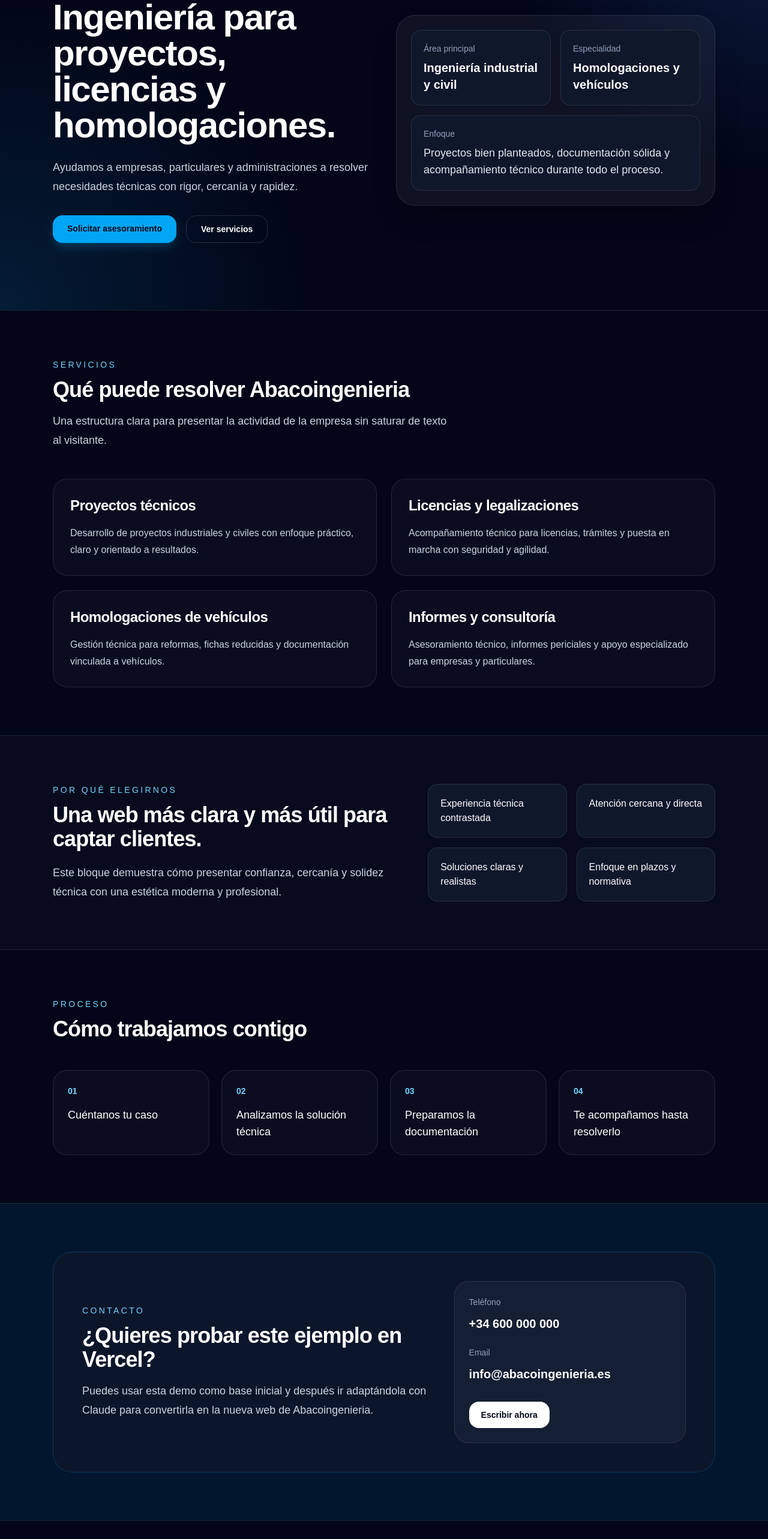
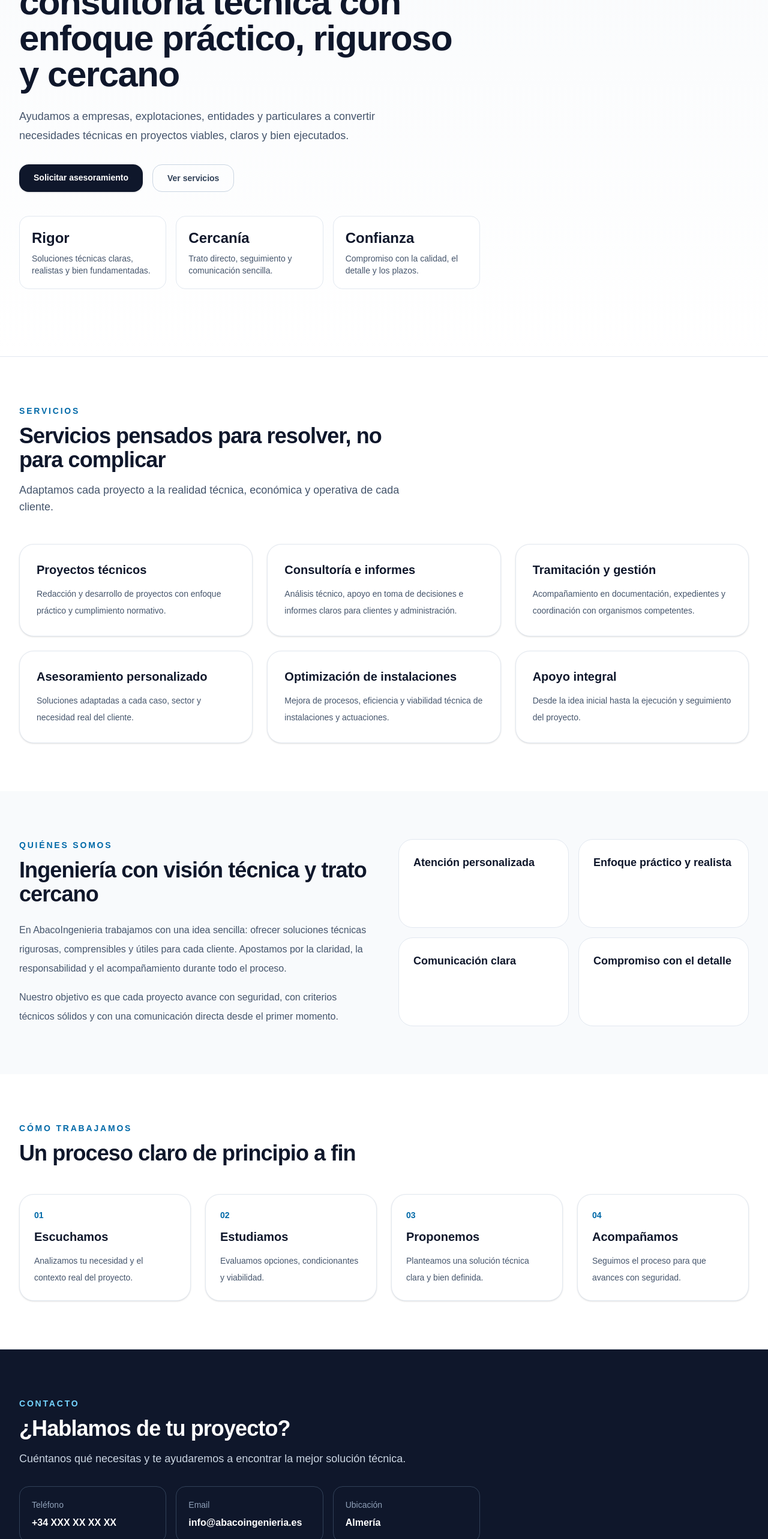
Before and after one commit to ermachomen/abaco-web, a Next.js app: page / in a window 1280 px wide. Shown: the part 234-2800 px from the top of the page at 60% size. Built offline with nearby package versions, Linux system fonts and the light colour scheme.

Commit message:
Mejora diseño home

```diff
--- a/app/page.tsx
+++ b/app/page.tsx
@@ -1,103 +1,56 @@
-export default function AbacoIngenieriaDemo() {
-  const services = [
-    {
-      title: "Proyectos técnicos",
-      description:
-        "Desarrollo de proyectos industriales y civiles con enfoque práctico, claro y orientado a resultados.",
-    },
-    {
-      title: "Licencias y legalizaciones",
-      description:
-        "Acompañamiento técnico para licencias, trámites y puesta en marcha con seguridad y agilidad.",
-    },
-    {
-      title: "Homologaciones de vehículos",
-      description:
-        "Gestión técnica para reformas, fichas reducidas y documentación vinculada a vehículos.",
-    },
-    {
-      title: "Informes y consultoría",
-      description:
-        "Asesoramiento técnico, informes periciales y apoyo especializado para empresas y particulares.",
-    },
-  ];
+export default function Home() {
+  return (
+    <main className="min-h-screen bg-white text-slate-900">
+      <section className="border-b border-slate-200 bg-gradient-to-b from-slate-50 to-white">
+        <div className="mx-auto max-w-7xl px-6 py-20 lg:px-8 lg:py-28">
+          <div className="max-w-3xl">
+            <p className="mb-4 text-sm font-semibold uppercase tracking-[0.2em] text-sky-700">
+              AbacoIngenieria · Almería
+            </p>
 
-  const strengths = [
-    "Experiencia técnica contrastada",
-    "Atención cercana y directa",
-    "Soluciones claras y realistas",
-    "Enfoque en plazos y normativa",
-  ];
+            <h1 className="text-4xl font-bold tracking-tight text-slate-900 sm:text-5xl lg:text-6xl">
+              Soluciones de ingeniería y consultoría técnica con enfoque
+              práctico, riguroso y cercano
+            </h1>
 
-  const steps = [
-    "Cuéntanos tu caso",
-    "Analizamos la solución técnica",
-    "Preparamos la documentación",
-    "Te acompañamos hasta resolverlo",
-  ];
+            <p className="mt-6 max-w-2xl text-lg leading-8 text-slate-600">
+              Ayudamos a empresas, explotaciones, entidades y particulares a
+              convertir necesidades técnicas en proyectos viables, claros y bien
+              ejecutados.
+            </p>
 
-  return (
-    <div className="min-h-screen bg-slate-950 text-white">
-      <header className="sticky top-0 z-20 border-b border-white/10 bg-slate-950/85 backdrop-blur">
-        <div className="mx-auto flex max-w-6xl items-center justify-between px-6 py-4">
-          <div>
-            <p className="text-2xl font-semibold tracking-tight">abacoingenieria</p>
-            <p className="text-sm text-slate-400">Ingeniería técnica en Almería</p>
-          </div>
-          <nav className="hidden gap-8 text-sm md:flex">
-            <a href="#servicios" className="text-slate-300 transition hover:text-white">Servicios</a>
-            <a href="#porque" className="text-slate-300 transition hover:text-white">Por qué elegirnos</a>
-            <a href="#proceso" className="text-slate-300 transition hover:text-white">Proceso</a>
-            <a href="#contacto" className="text-slate-300 transition hover:text-white">Contacto</a>
-          </nav>
-        </div>
-      </header>
-
-      <main>
-        <section className="relative overflow-hidden border-b border-white/10">
-          <div className="absolute inset-0 bg-[radial-gradient(circle_at_top_right,rgba(59,130,246,0.18),transparent_30%),radial-gradient(circle_at_bottom_left,rgba(14,165,233,0.14),transparent_35%)]" />
-          <div className="relative mx-auto grid max-w-6xl gap-10 px-6 py-20 md:grid-cols-2 md:items-center md:py-28">
-            <div>
-              <p className="mb-4 text-sm font-medium uppercase tracking-[0.24em] text-sky-300">
-                Soluciones técnicas claras y fiables
-              </p>
-              <h1 className="max-w-xl text-4xl font-semibold tracking-tight text-white md:text-6xl">
-                Ingeniería para proyectos, licencias y homologaciones.
-              </h1>
-              <p className="mt-6 max-w-xl text-lg leading-8 text-slate-300">
-                Ayudamos a empresas, particulares y administraciones a resolver necesidades técnicas con rigor,
-                cercanía y rapidez.
-              </p>
             <div className="mt-8 flex flex-wrap gap-4">
               <a
                 href="#contacto"
-                  className="rounded-2xl bg-sky-500 px-6 py-3 text-sm font-semibold text-slate-950 shadow-lg shadow-sky-500/20 transition hover:-translate-y-0.5 hover:bg-sky-400"
+                className="rounded-2xl bg-slate-900 px-6 py-3 text-sm font-semibold text-white shadow-sm transition hover:bg-slate-800"
               >
                 Solicitar asesoramiento
               </a>
               <a
                 href="#servicios"
-                  className="rounded-2xl border border-white/15 px-6 py-3 text-sm font-semibold text-white transition hover:bg-white/5"
+                className="rounded-2xl border border-slate-300 px-6 py-3 text-sm font-semibold text-slate-700 transition hover:border-slate-400 hover:bg-slate-50"
               >
                 Ver servicios
               </a>
             </div>
+
+            <div className="mt-10 grid grid-cols-1 gap-4 sm:grid-cols-3">
+              <div className="rounded-2xl border border-slate-200 bg-white p-5">
+                <p className="text-2xl font-bold text-slate-900">Rigor</p>
+                <p className="mt-2 text-sm text-slate-600">
+                  Soluciones técnicas claras, realistas y bien fundamentadas.
+                </p>
               </div>
-
-            <div className="rounded-[2rem] border border-white/10 bg-white/5 p-6 shadow-2xl shadow-black/30">
-              <div className="grid gap-4 sm:grid-cols-2">
-                <div className="rounded-2xl border border-white/10 bg-slate-900 p-5">
-                  <p className="text-sm text-slate-400">Área principal</p>
-                  <p className="mt-2 text-xl font-semibold">Ingeniería industrial y civil</p>
+              <div className="rounded-2xl border border-slate-200 bg-white p-5">
+                <p className="text-2xl font-bold text-slate-900">Cercanía</p>
+                <p className="mt-2 text-sm text-slate-600">
+                  Trato directo, seguimiento y comunicación sencilla.
+                </p>
               </div>
-                <div className="rounded-2xl border border-white/10 bg-slate-900 p-5">
-                  <p className="text-sm text-slate-400">Especialidad</p>
-                  <p className="mt-2 text-xl font-semibold">Homologaciones y vehículos</p>
-                </div>
-                <div className="rounded-2xl border border-white/10 bg-slate-900 p-5 sm:col-span-2">
-                  <p className="text-sm text-slate-400">Enfoque</p>
-                  <p className="mt-2 text-lg leading-7 text-slate-200">
-                    Proyectos bien planteados, documentación sólida y acompañamiento técnico durante todo el proceso.
+              <div className="rounded-2xl border border-slate-200 bg-white p-5">
+                <p className="text-2xl font-bold text-slate-900">Confianza</p>
+                <p className="mt-2 text-sm text-slate-600">
+                  Compromiso con la calidad, el detalle y los plazos.
                 </p>
               </div>
             </div>
@@ -105,107 +58,176 @@
         </div>
       </section>
 
-        <section id="servicios" className="mx-auto max-w-6xl px-6 py-20">
+      <section id="servicios" className="mx-auto max-w-7xl px-6 py-20 lg:px-8">
         <div className="max-w-2xl">
-            <p className="text-sm font-medium uppercase tracking-[0.24em] text-sky-300">Servicios</p>
-            <h2 className="mt-3 text-3xl font-semibold tracking-tight md:text-4xl">
-              Qué puede resolver Abacoingenieria
+          <p className="text-sm font-semibold uppercase tracking-[0.2em] text-sky-700">
+            Servicios
+          </p>
+          <h2 className="mt-3 text-3xl font-bold tracking-tight text-slate-900 sm:text-4xl">
+            Servicios pensados para resolver, no para complicar
           </h2>
-            <p className="mt-4 text-lg leading-8 text-slate-300">
-              Una estructura clara para presentar la actividad de la empresa sin saturar de texto al visitante.
+          <p className="mt-4 text-lg text-slate-600">
+            Adaptamos cada proyecto a la realidad técnica, económica y operativa
+            de cada cliente.
           </p>
         </div>
 
-          <div className="mt-12 grid gap-6 md:grid-cols-2">
-            {services.map((service) => (
-              <article
+        <div className="mt-12 grid gap-6 md:grid-cols-2 xl:grid-cols-3">
+          {[
+            {
+              title: "Proyectos técnicos",
+              text: "Redacción y desarrollo de proyectos con enfoque práctico y cumplimiento normativo.",
+            },
+            {
+              title: "Consultoría e informes",
+              text: "Análisis técnico, apoyo en toma de decisiones e informes claros para clientes y administración.",
+            },
+            {
+              title: "Tramitación y gestión",
+              text: "Acompañamiento en documentación, expedientes y coordinación con organismos competentes.",
+            },
+            {
+              title: "Asesoramiento personalizado",
+              text: "Soluciones adaptadas a cada caso, sector y necesidad real del cliente.",
+            },
+            {
+              title: "Optimización de instalaciones",
+              text: "Mejora de procesos, eficiencia y viabilidad técnica de instalaciones y actuaciones.",
+            },
+            {
+              title: "Apoyo integral",
+              text: "Desde la idea inicial hasta la ejecución y seguimiento del proyecto.",
+            },
+          ].map((service) => (
+            <div
               key={service.title}
-                className="rounded-[1.5rem] border border-white/10 bg-white/[0.03] p-7 transition hover:-translate-y-1 hover:border-sky-400/40 hover:bg-white/[0.05]"
+              className="rounded-3xl border border-slate-200 bg-white p-7 shadow-sm transition hover:-translate-y-1 hover:shadow-md"
             >
-                <h3 className="text-2xl font-semibold tracking-tight">{service.title}</h3>
-                <p className="mt-4 leading-7 text-slate-300">{service.description}</p>
-              </article>
+              <h3 className="text-xl font-semibold text-slate-900">
+                {service.title}
+              </h3>
+              <p className="mt-3 text-sm leading-7 text-slate-600">
+                {service.text}
+              </p>
+            </div>
           ))}
         </div>
       </section>
 
-        <section id="porque" className="border-y border-white/10 bg-white/[0.02]">
-          <div className="mx-auto grid max-w-6xl gap-10 px-6 py-20 md:grid-cols-[1.1fr_0.9fr] md:items-center">
+      <section className="bg-slate-50">
+        <div className="mx-auto grid max-w-7xl gap-12 px-6 py-20 lg:grid-cols-2 lg:px-8">
           <div>
-              <p className="text-sm font-medium uppercase tracking-[0.24em] text-sky-300">Por qué elegirnos</p>
-              <h2 className="mt-3 text-3xl font-semibold tracking-tight md:text-4xl">
-                Una web más clara y más útil para captar clientes.
+            <p className="text-sm font-semibold uppercase tracking-[0.2em] text-sky-700">
+              Quiénes somos
+            </p>
+            <h2 className="mt-3 text-3xl font-bold tracking-tight text-slate-900 sm:text-4xl">
+              Ingeniería con visión técnica y trato cercano
             </h2>
-              <p className="mt-5 max-w-2xl text-lg leading-8 text-slate-300">
-                Este bloque demuestra cómo presentar confianza, cercanía y solidez técnica con una estética moderna y
-                profesional.
+            <p className="mt-6 text-base leading-8 text-slate-600">
+              En AbacoIngenieria trabajamos con una idea sencilla: ofrecer
+              soluciones técnicas rigurosas, comprensibles y útiles para cada
+              cliente. Apostamos por la claridad, la responsabilidad y el
+              acompañamiento durante todo el proceso.
+            </p>
+            <p className="mt-4 text-base leading-8 text-slate-600">
+              Nuestro objetivo es que cada proyecto avance con seguridad, con
+              criterios técnicos sólidos y con una comunicación directa desde el
+              primer momento.
             </p>
           </div>
+
           <div className="grid gap-4 sm:grid-cols-2">
-              {strengths.map((item) => (
-                <div key={item} className="rounded-2xl border border-white/10 bg-slate-900 p-5">
-                  <p className="text-base font-medium text-white">{item}</p>
+            {[
+              "Atención personalizada",
+              "Enfoque práctico y realista",
+              "Comunicación clara",
+              "Compromiso con el detalle",
+            ].map((item) => (
+              <div
+                key={item}
+                className="rounded-3xl border border-slate-200 bg-white p-6"
+              >
+                <p className="text-lg font-semibold text-slate-900">{item}</p>
               </div>
             ))}
           </div>
         </div>
       </section>
 
-        <section id="proceso" className="mx-auto max-w-6xl px-6 py-20">
+      <section className="mx-auto max-w-7xl px-6 py-20 lg:px-8">
         <div className="max-w-2xl">
-            <p className="text-sm font-medium uppercase tracking-[0.24em] text-sky-300">Proceso</p>
-            <h2 className="mt-3 text-3xl font-semibold tracking-tight md:text-4xl">
-              Cómo trabajamos contigo
+          <p className="text-sm font-semibold uppercase tracking-[0.2em] text-sky-700">
+            Cómo trabajamos
+          </p>
+          <h2 className="mt-3 text-3xl font-bold tracking-tight text-slate-900 sm:text-4xl">
+            Un proceso claro de principio a fin
           </h2>
         </div>
-          <div className="mt-12 grid gap-5 md:grid-cols-4">
-            {steps.map((step, index) => (
-              <div key={step} className="rounded-[1.5rem] border border-white/10 bg-white/[0.03] p-6">
-                <p className="text-sm font-semibold text-sky-300">0{index + 1}</p>
-                <p className="mt-4 text-lg font-medium leading-7">{step}</p>
+
+        <div className="mt-12 grid gap-6 md:grid-cols-4">
+          {[
+            ["01", "Escuchamos", "Analizamos tu necesidad y el contexto real del proyecto."],
+            ["02", "Estudiamos", "Evaluamos opciones, condicionantes y viabilidad."],
+            ["03", "Proponemos", "Planteamos una solución técnica clara y bien definida."],
+            ["04", "Acompañamos", "Seguimos el proceso para que avances con seguridad."],
+          ].map(([num, title, text]) => (
+            <div
+              key={num}
+              className="rounded-3xl border border-slate-200 bg-white p-6 shadow-sm"
+            >
+              <p className="text-sm font-semibold text-sky-700">{num}</p>
+              <h3 className="mt-3 text-xl font-semibold text-slate-900">
+                {title}
+              </h3>
+              <p className="mt-3 text-sm leading-7 text-slate-600">{text}</p>
             </div>
           ))}
         </div>
       </section>
 
-        <section id="contacto" className="border-t border-white/10 bg-sky-500/10">
-          <div className="mx-auto max-w-6xl px-6 py-20">
-            <div className="rounded-[2rem] border border-sky-400/20 bg-slate-900/80 p-8 md:p-12">
-              <div className="grid gap-10 md:grid-cols-[1.2fr_0.8fr] md:items-center">
-                <div>
-                  <p className="text-sm font-medium uppercase tracking-[0.24em] text-sky-300">Contacto</p>
-                  <h2 className="mt-3 text-3xl font-semibold tracking-tight md:text-4xl">
-                    ¿Quieres probar este ejemplo en Vercel?
+      <section
+        id="contacto"
+        className="border-t border-slate-200 bg-slate-900 text-white"
+      >
+        <div className="mx-auto max-w-7xl px-6 py-20 lg:px-8">
+          <div className="max-w-3xl">
+            <p className="text-sm font-semibold uppercase tracking-[0.2em] text-sky-300">
+              Contacto
+            </p>
+            <h2 className="mt-3 text-3xl font-bold tracking-tight sm:text-4xl">
+              ¿Hablamos de tu proyecto?
             </h2>
-                  <p className="mt-4 max-w-2xl text-lg leading-8 text-slate-300">
-                    Puedes usar esta demo como base inicial y después ir adaptándola con Claude para convertirla en la
-                    nueva web de Abacoingenieria.
+            <p className="mt-4 text-lg text-slate-300">
+              Cuéntanos qué necesitas y te ayudaremos a encontrar la mejor
+              solución técnica.
             </p>
+
+            <div className="mt-8 grid gap-4 sm:grid-cols-3">
+              <div className="rounded-2xl border border-slate-700 p-5">
+                <p className="text-sm text-slate-400">Teléfono</p>
+                <p className="mt-2 font-semibold">+34 XXX XX XX XX</p>
               </div>
-                <div className="space-y-3 rounded-[1.5rem] border border-white/10 bg-white/[0.04] p-6">
-                  <p className="text-sm text-slate-400">Teléfono</p>
-                  <p className="text-xl font-semibold">+34 600 000 000</p>
-                  <p className="pt-3 text-sm text-slate-400">Email</p>
-                  <p className="text-xl font-semibold">info@abacoingenieria.es</p>
+              <div className="rounded-2xl border border-slate-700 p-5">
+                <p className="text-sm text-slate-400">Email</p>
+                <p className="mt-2 font-semibold">info@abacoingenieria.es</p>
+              </div>
+              <div className="rounded-2xl border border-slate-700 p-5">
+                <p className="text-sm text-slate-400">Ubicación</p>
+                <p className="mt-2 font-semibold">Almería</p>
+              </div>
+            </div>
+
+            <div className="mt-8">
               <a
                 href="mailto:info@abacoingenieria.es"
-                    className="mt-5 inline-flex rounded-2xl bg-white px-5 py-3 text-sm font-semibold text-slate-950 transition hover:-translate-y-0.5"
+                className="inline-block rounded-2xl bg-white px-6 py-3 text-sm font-semibold text-slate-900 transition hover:bg-slate-100"
               >
                 Escribir ahora
               </a>
             </div>
           </div>
         </div>
-          </div>
       </section>
     </main>
-
-      <footer className="border-t border-white/10 bg-slate-950">
-        <div className="mx-auto flex max-w-6xl flex-col gap-4 px-6 py-8 text-sm text-slate-400 md:flex-row md:items-center md:justify-between">
-          <p>© 2026 Abacoingenieria · Demo de prueba para Vercel</p>
-          <p>Almería · Ingeniería industrial y civil</p>
-        </div>
-      </footer>
-    </div>
   );
 }
```
Lines whose indentation alone changed are shown as unchanged.
